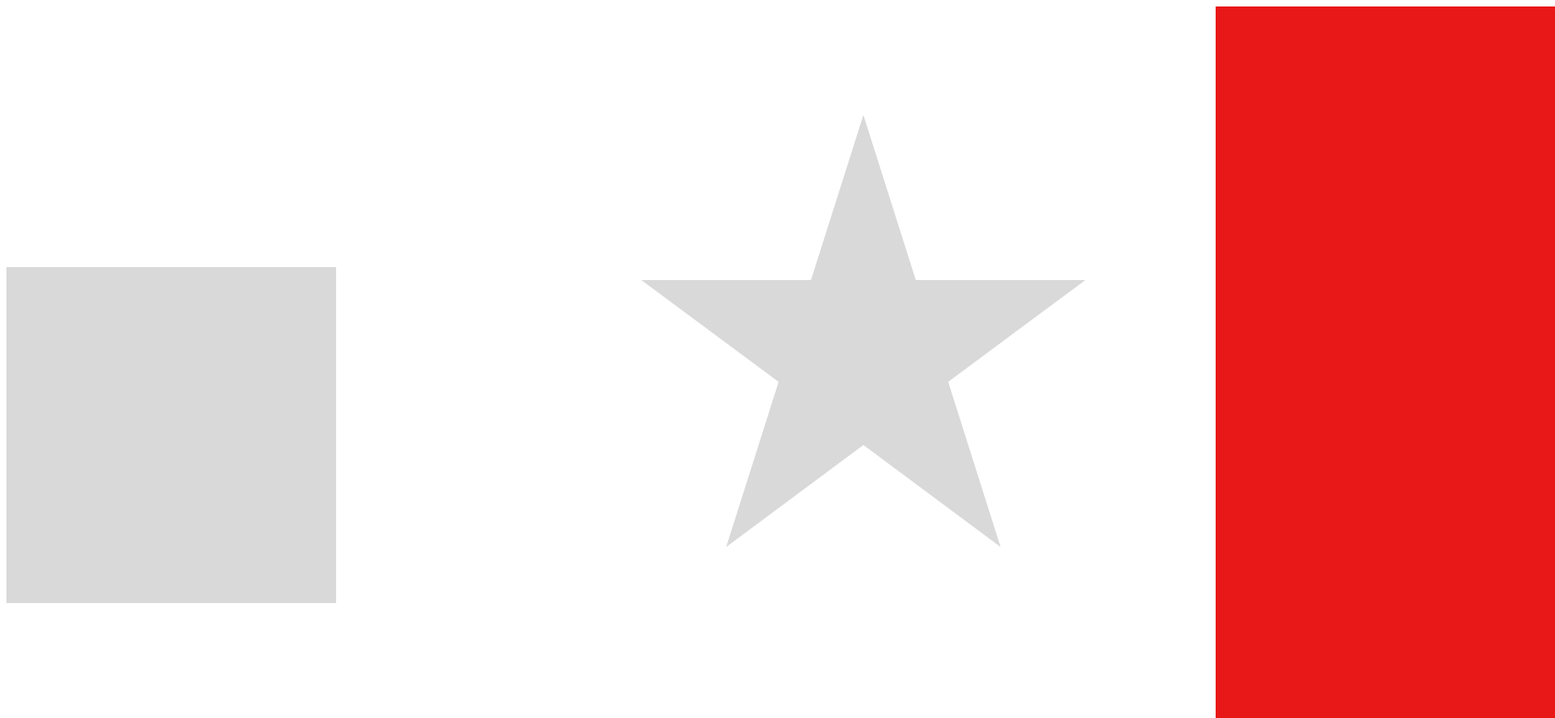
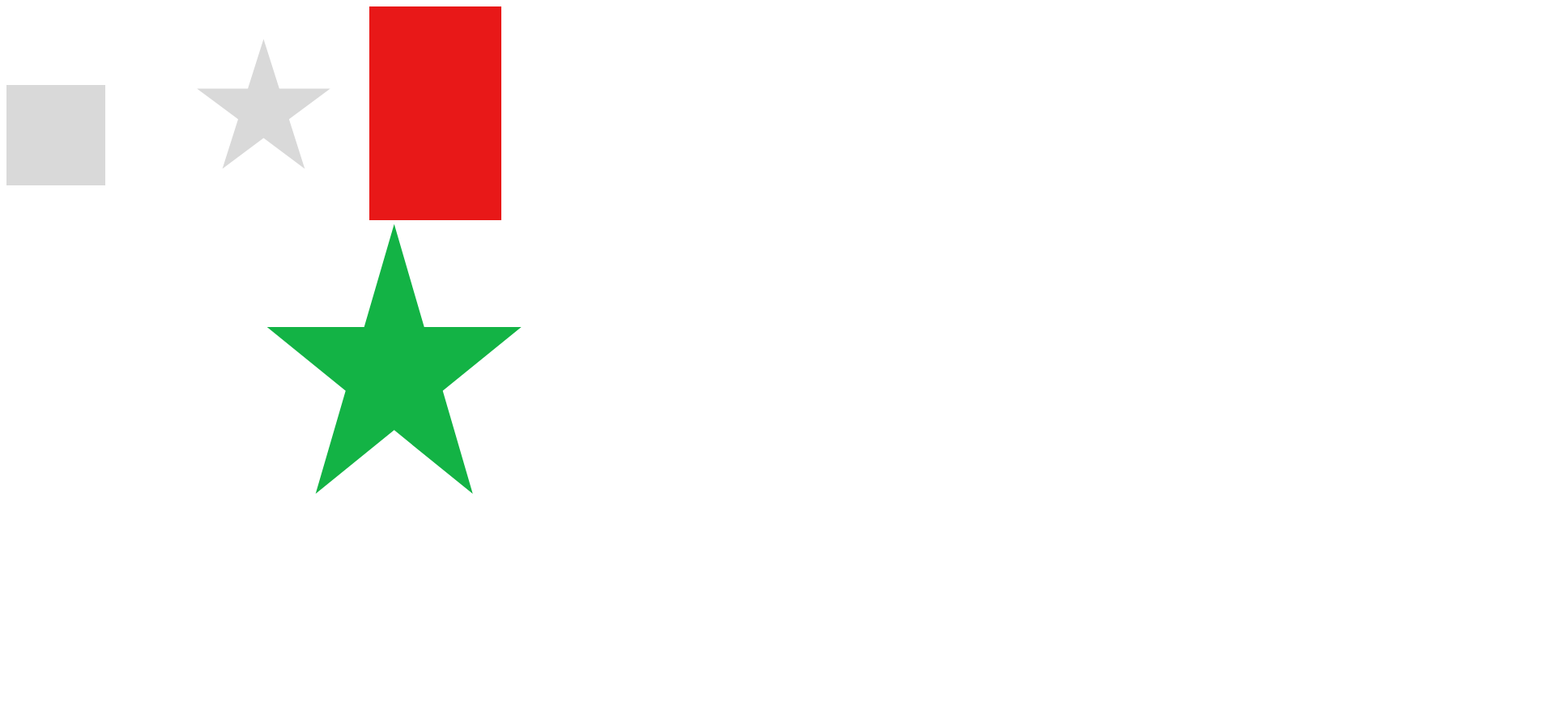
Before and after one commit to sts6812/Animation, a plain HTML site: page index.html in a window 1280 px wide. Shown: the top 887 px of the page at 81% size, 1920 px wide, since content can reach past the window. After the commit the page ends 800 px from the top, so only its background shows below. Drawn offline with Linux system fonts and the light colour scheme.

Commit message:
index.html

```diff
--- a/index.html
+++ b/index.html
@@ -2,16 +2,16 @@
   <div data-layer="anim1" class="anim1">
     <div data-layer="Rectangle 1" class="rectangle-1"></div>
     <div data-svg-wrapper data-layer="Star 1" class="star-1">
-      <svg width="550" height="534" viewBox="0 0 550 534" fill="none" xmlns="http://www.w3.org/2000/svg">
-      <path d="M275.065 0.105957L339.783 203.907H549.217L379.781 329.863L444.5 533.664L275.065 407.708L105.629 533.664L170.348 329.863L0.912323 203.907H210.346L275.065 0.105957Z" fill="#D9D9D9"/>
+      <svg width="165" height="161" viewBox="0 0 165 161" fill="none" xmlns="http://www.w3.org/2000/svg">
+      <path d="M82.4435 0.247559L101.867 61.4115H164.721L113.871 99.2129L133.294 160.377L82.4435 122.575L31.5932 160.377L51.0163 99.2129L0.166031 61.4115H63.0204L82.4435 0.247559Z" fill="#D9D9D9"/>
       </svg>
     </div>
   </div>
   <div data-layer="anim2" class="anim2">
     <div data-layer="Rectangle 1" class="rectangle-1_01"></div>
     <div data-svg-wrapper data-layer="Star 1" class="star-1_01">
-      <svg width="1047" height="1111" viewBox="0 0 1047 1111" fill="none" xmlns="http://www.w3.org/2000/svg">
-      <path d="M523.404 0.405273L646.889 424.478H1046.5L723.207 686.569L846.693 1110.64L523.404 848.55L200.114 1110.64L323.6 686.569L0.310852 424.478H399.918L523.404 0.405273Z" fill="#13B345"/>
+      <svg width="315" height="335" viewBox="0 0 315 335" fill="none" xmlns="http://www.w3.org/2000/svg">
+      <path d="M157.709 0.825195L194.769 128.096H314.697L217.673 206.754L254.733 334.025L157.709 255.367L60.6844 334.025L97.7444 206.754L0.720184 128.096H120.649L157.709 0.825195Z" fill="#13B345"/>
       </svg>
     </div>
   </div>
@@ -19,56 +19,56 @@
 
 <style>
 .rectangle-1 {
-  width: 407.22px;
-  height: 415.68px;
+  width: 122.21px;
+  height: 124.75px;
   left: 0px;
-  top: 187.57px;
+  top: 56.29px;
   position: absolute;
   background: #D9D9D9;
 }
 
 .rectangle-1_01 {
-  width: 541.77px;
-  height: 878.59px;
-  left: 598.35px;
+  width: 162.59px;
+  height: 263.68px;
+  left: 179.58px;
   top: 0px;
   position: absolute;
   background: #E81818;
 }
 
 .star-1_01 {
-  left: 174.20px;
-  top: 892.41px;
+  left: 52.28px;
+  top: 267.83px;
   position: absolute;
 }
 
 .anim2 {
-  width: 1448.88px;
-  height: 2723.55px;
-  left: 894.19px;
+  width: 434.83px;
+  height: 817.38px;
+  left: 268.36px;
   top: 0px;
   position: absolute;
   overflow: hidden;
 }
 
 .star-1 {
-  left: 782.80px;
+  left: 234.93px;
   top: 0px;
   position: absolute;
 }
 
 .anim1 {
-  width: 1359.33px;
-  height: 1488.98px;
+  width: 407.96px;
+  height: 446.87px;
   left: 0px;
-  top: 134.11px;
+  top: 40.25px;
   position: absolute;
   overflow: hidden;
 }
 
 .frame-1 {
-  width: 2343.06px;
-  height: 2589px;
+  width: 703.19px;
+  height: 777px;
   position: relative;
   background: white;
   overflow: hidden;
```
